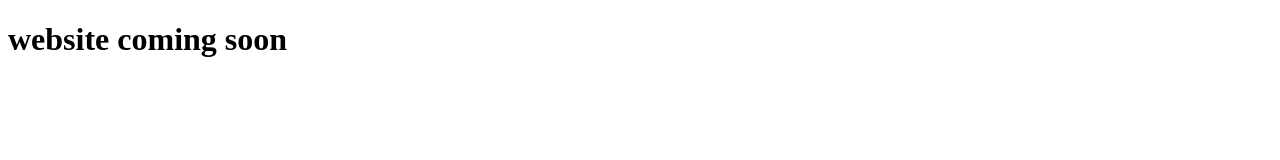
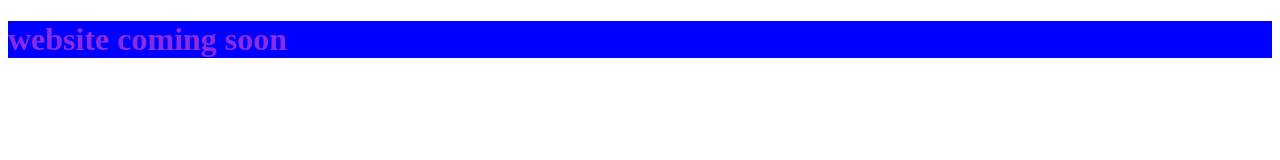
Before and after one commit to 1inokent/rsschool-cv, a plain HTML site: page index.html in a window 1280 px wide. Drawn offline with Linux system fonts and the light colour scheme.

Commit message:
add css tyle

```diff
--- a/index.html
+++ b/index.html
@@ -5,6 +5,7 @@
 	<meta http-equiv="X-UA-Compatible" content="IE=edge">
 	<meta name="viewport" content="width=device-width, initial-scale=1.0">
 	<title>Document</title>
+	<link rel="stylesheet" href="style.css">
 </head>
 <body>
 	<h1>website coming soon</h1>
--- a/style.css
+++ b/style.css
@@ -0,0 +1,4 @@
+h1 {
+	color:blueviolet;
+	background:blue;
+}
```
